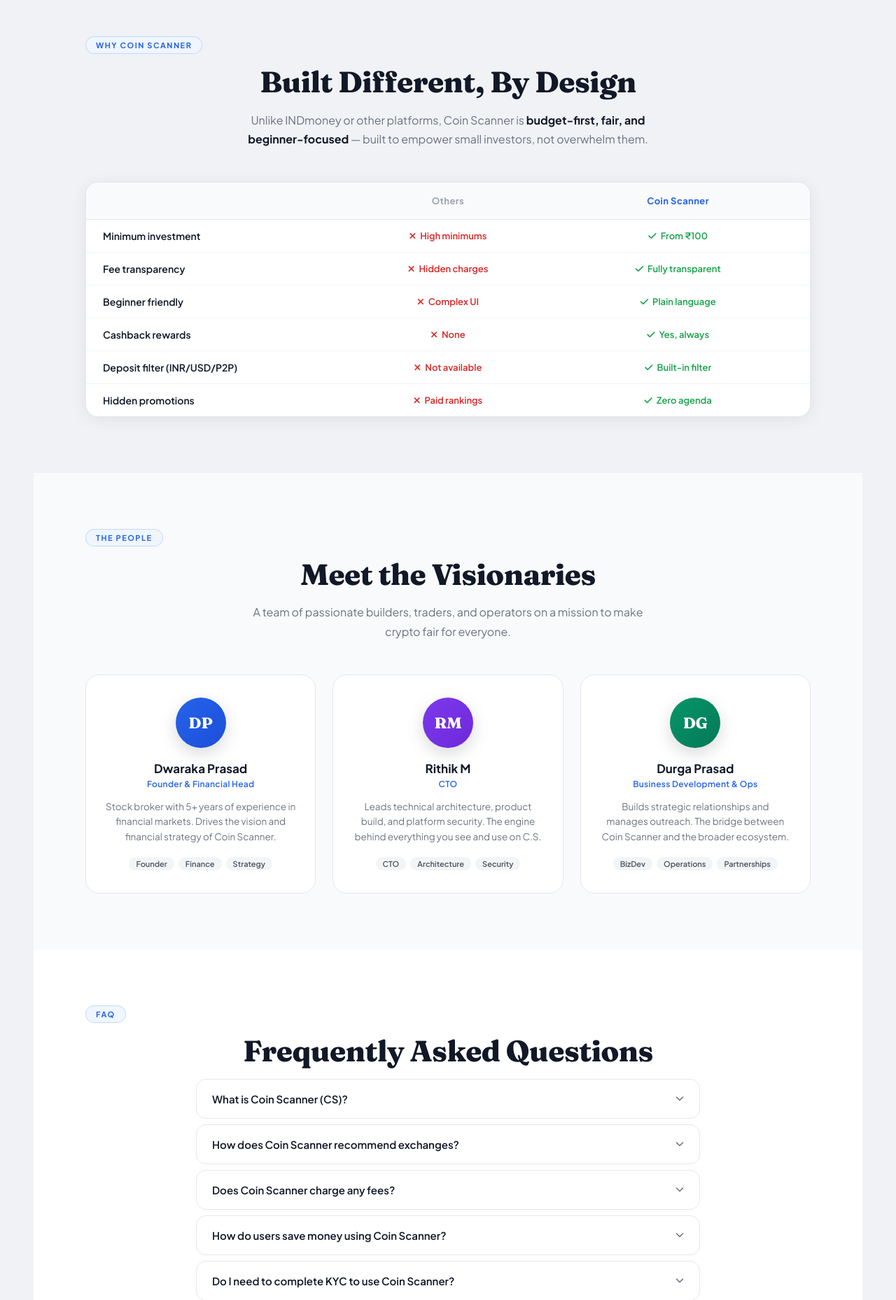
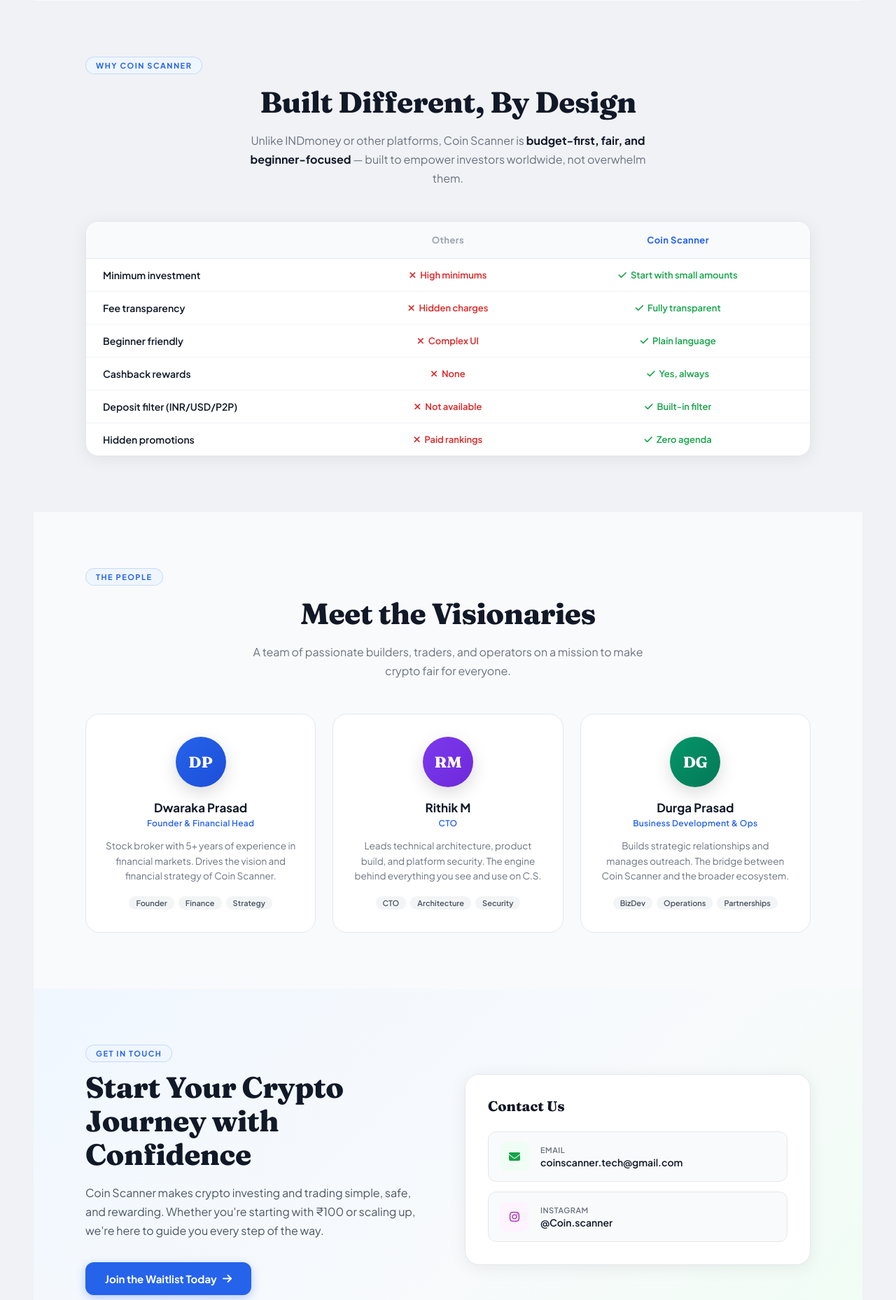
Before and after one commit to Rithikrtk/coinscannerv4, a Flask app: page /about in a window 1280 px wide. Shown: the part 2910-4768 px from the top of the page at 70% size. Run offline with Flask 3, Linux system fonts and the light colour scheme.

Commit message:
remove entire FAQ section

```diff
--- a/templates/auth/login.html
+++ b/templates/auth/login.html
@@ -10,15 +10,15 @@
       <img src="/static/images/logo.png" alt="CoinScanner">
       <div class="auth-logo-text">
         <span class="auth-logo-name">COIN SCANNER</span>
-        <span class="auth-logo-tagline">A product of Agreed Financial Tech Pvt. Ltd.</span>
+        <span class="auth-logo-tagline">Real-time crypto opportunity scanner</span>
       </div>
     </a>
     <div class="auth-left-content">
       <h1>Your <span>crypto intelligence</span> platform</h1>
-      <p>Track live prices, compare exchanges and make smarter investment decisions — all in one place.</p>
+      <p>Track live prices, compare exchanges and make smarter investment and trading decisions — all in one place.</p>
       <div class="auth-features">
         <div><span class="auth-feature-check"><i class="fa-solid fa-check"></i></span> Real-time INR prices from CoinDCX</div>
-        <div><span class="auth-feature-check"><i class="fa-solid fa-check"></i></span> Compare 14+ Indian &amp; global exchanges</div>
+        <div><span class="auth-feature-check"><i class="fa-solid fa-check"></i></span> Compare 14+ exchanges worldwide</div>
         <div><span class="auth-feature-check"><i class="fa-solid fa-check"></i></span> Save coins &amp; exchanges to watchlist</div>
       </div>
     </div>
--- a/templates/auth/signup.html
+++ b/templates/auth/signup.html
@@ -10,12 +10,12 @@
       <img src="/static/images/logo.png" alt="CoinScanner">
       <div class="auth-logo-text">
         <span class="auth-logo-name">COIN SCANNER</span>
-        <span class="auth-logo-tagline">A product of Agreed Financial Tech Pvt. Ltd.</span>
+        <span class="auth-logo-tagline">Real-time crypto opportunity scanner</span>
       </div>
     </a>
     <div class="auth-left-content">
-      <h1>Start your <span>smart investing</span> journey today</h1>
-      <p>Join thousands of investors using CoinScanner to track, compare and invest in crypto with confidence.</p>
+      <h1>Start your <span>smart investing &amp; trading</span> journey today</h1>
+      <p>Join thousands of investors using CoinScanner to track, compare, invest and trade crypto with confidence.</p>
       <div class="auth-features">
         <div><span class="auth-feature-check"><i class="fa-solid fa-check"></i></span> Compare exchanges instantly</div>
         <div><span class="auth-feature-check"><i class="fa-solid fa-check"></i></span> Track real-time crypto prices in INR</div>
--- a/templates/auth/verify.html
+++ b/templates/auth/verify.html
@@ -10,7 +10,7 @@
       <img src="/static/images/logo.png" alt="CoinScanner">
       <div class="auth-logo-text">
         <span class="auth-logo-name">COIN SCANNER</span>
-        <span class="auth-logo-tagline">A product of Agreed Financial Tech Pvt. Ltd.</span>
+        <span class="auth-logo-tagline">Real-time crypto opportunity scanner</span>
       </div>
     </a>
     <div class="auth-left-content">
--- a/templates/auth/verify_email.html
+++ b/templates/auth/verify_email.html
@@ -10,7 +10,7 @@
       <img src="/static/images/logo.png" alt="CoinScanner">
       <div class="auth-logo-text">
         <span class="auth-logo-name">COIN SCANNER</span>
-        <span class="auth-logo-tagline">A product of Agreed Financial Tech Pvt. Ltd.</span>
+        <span class="auth-logo-tagline">Real-time crypto opportunity scanner</span>
       </div>
     </a>
     <div class="auth-left-content">
--- a/templates/auth/verify_phone.html
+++ b/templates/auth/verify_phone.html
@@ -10,7 +10,7 @@
       <img src="/static/images/logo.png" alt="CoinScanner">
       <div class="auth-logo-text">
         <span class="auth-logo-name">COIN SCANNER</span>
-        <span class="auth-logo-tagline">A product of Agreed Financial Tech Pvt. Ltd.</span>
+        <span class="auth-logo-tagline">Real-time crypto opportunity scanner</span>
       </div>
     </a>
     <div class="auth-left-content">
--- a/templates/layouts/base_public.html
+++ b/templates/layouts/base_public.html
@@ -55,7 +55,7 @@
                     <img src="{{ url_for('static', filename='images/logo.png') }}" alt="CoinScanner">
                     <div class="logo-text">
                         <span class="logo-name">COIN SCANNER</span>
-                        <span class="logo-tagline">A product of Agreed Financial Tech Pvt. Ltd.</span>
+                        <span class="logo-tagline">Real-time crypto opportunity scanner</span>
                     </div>
                 </a>
 
@@ -66,7 +66,7 @@
                 <nav class="main-nav" id="mainNav">
                     <a href="{{ url_for('home') }}"    class="{% if page == 'home'    %}active{% endif %}">Home</a>
                     <a href="{{ url_for('compare') }}" class="{% if page == 'compare' %}active{% endif %}">Compare</a>
-                    <a href="{{ url_for('coins') }}"   class="{% if page == 'coins'   %}active{% endif %}">Coins</a>
+                    <a href="{{ url_for('coins') }}"   class="{% if page == 'coins'   %}active{% endif %}">Markets</a>
                     <a href="{{ url_for('news') }}"    class="{% if page == 'news'    %}active{% endif %}">News</a>
                 </nav>
 
@@ -88,7 +88,7 @@
                             <p class="account-email">{{ session.get('user_email') }}</p>
                             <div class="account-section">
                                 <span class="section-title">Services</span>
-                                <a href="{{ url_for('coins') }}">Coins</a>
+                                <a href="{{ url_for('coins') }}">Markets</a>
                                 <a href="{{ url_for('compare') }}">Compare</a>
                                 <a href="{{ url_for('news') }}">News</a>
                             </div>
@@ -141,7 +141,7 @@
                         <img src="/static/images/logo.png" alt="CoinScanner">
                         <div class="pf-logo-text">
                             <span class="pf-logo-name">COIN SCANNER</span>
-                            <span class="pf-logo-tagline">A product of Agreed Financial Tech Pvt. Ltd.</span>
+                            <span class="pf-logo-tagline">Real-time crypto opportunity scanner</span>
                         </div>
                     </a>
                     <div class="pf-social">
@@ -161,14 +161,13 @@
                     <h4>Platform</h4>
                     <a href="{{ url_for('home') }}">Home</a>
                     <a href="{{ url_for('compare') }}">Compare Exchanges</a>
-                    <a href="{{ url_for('coins') }}">Coins</a>
+                    <a href="{{ url_for('coins') }}">Markets</a>
                     <a href="{{ url_for('news') }}">News</a>
                     <a href="/about">About Us</a>
                 </div>
 
                 <div class="pf-col">
                     <h4>Support</h4>
-                    <a href="/about#faq">FAQ</a>
                     <a href="/about#contact">Contact Us</a>
                     <a href="/about">About</a>
                 </div>
@@ -192,7 +191,7 @@
                     <div>
                         <div class="pf-investor-title">Investor Relations</div>
                         <p class="pf-investor-desc">
-                            We're here to connect with investors who share our vision — bringing investors closer, opening doors for conversations, and building partnerships that lead to real growth. Together, we can turn opportunities into lasting impact.
+                            We're here to connect with investors who share our vision — bringing traders and investors closer, opening doors for conversations, and building partnerships that lead to real growth. Together, we can turn opportunities into lasting impact.
                         </p>
                     </div>
                 </div>
@@ -239,7 +238,7 @@
   <a href="{{ url_for('coins') }}"
      class="tab-item {% if page == 'coins' or page == 'coin' %}active{% endif %}">
     <span class="tab-icon"><i class="fa-solid fa-coins"></i></span>
-    <span class="tab-label">Coins</span>
+    <span class="tab-label">Markets</span>
   </a>
 
   <a href="{{ url_for('news') }}"
--- a/templates/public/about.html
+++ b/templates/public/about.html
@@ -4,7 +4,7 @@
 <link rel="stylesheet" href="{{ url_for('static', filename='css/about.css') }}">
 {% endblock %}
 
-{% block title %}Coin Scanner — Your Gateway to Smarter Crypto Investing{% endblock %}
+{% block title %}Coin Scanner — Your Gateway to Smarter Crypto Investing & Trading{% endblock %}
 
 {% block content %}
 
@@ -25,10 +25,10 @@
       <h1 class="lp-hero-title">
         Your Gateway to<br>
         <span class="lp-hero-accent">Smarter Crypto</span><br>
-        Investing
+        Invest & Trade
       </h1>
       <p class="lp-hero-sub">
-        Compare crypto exchanges, find the best fees, and start investing from as little as <strong>₹100</strong> — all in one place. Built for India's next generation of investors.
+        Compare crypto exchanges, find the best fees, and start investing with ease - all in one place. Built for the world's next generation of investors.
       </p>
       <div class="lp-hero-ctas">
         <a href="{{ url_for('signup') }}" class="lp-btn-primary">
@@ -40,8 +40,8 @@
       </div>
       <div class="lp-hero-stats">
         <div class="lp-stat">
-          <span class="lp-stat-num">₹100</span>
-          <span class="lp-stat-label">Minimum to start</span>
+          <span class="lp-stat-num">Start small</span>
+          <span class="lp-stat-label">Invest at your pace</span>
         </div>
         <div class="lp-stat-div"></div>
         <div class="lp-stat">
@@ -51,7 +51,7 @@
         <div class="lp-stat-div"></div>
         <div class="lp-stat">
           <span class="lp-stat-num">0%</span>
-          <span class="lp-stat-label">Hidden agenda</span>
+          <span class="lp-stat-label">No hidden fees</span>
         </div>
       </div>
     </div>
@@ -74,7 +74,7 @@
           <i class="fa-solid fa-magnifying-glass-dollar"></i>
         </div>
         <h3>Find the right exchange</h3>
-        <p>Discover exchanges that fit your budget — starting from as little as ₹100.</p>
+        <p>Start your journey with exchanges that match your budget</p>
       </div>
       <div class="lp-feature-card" style="--delay:0.08s">
         <div class="lp-feature-icon" style="background:#f0fdf4;color:#16a34a">
@@ -196,7 +196,7 @@
             <div class="lp-solution-icon"><i class="fa-solid fa-wallet"></i></div>
             <div>
               <strong>Budget-based discovery</strong>
-              <p>Start with as little as ₹100 and find exchanges that fit your budget.</p>
+              <p>start small and discover options that fit your budget</p>
             </div>
           </div>
           <div class="lp-solution-item">
@@ -240,7 +240,7 @@
   <div class="lp-container">
     <div class="lp-section-tag">Why Coin Scanner</div>
     <h2 class="lp-section-title">Built Different, By Design</h2>
-    <p class="lp-section-lead">Unlike INDmoney or other platforms, Coin Scanner is <strong>budget-first, fair, and beginner-focused</strong> — built to empower small investors, not overwhelm them.</p>
+    <p class="lp-section-lead">Unlike INDmoney or other platforms, Coin Scanner is <strong>budget-first, fair, and beginner-focused</strong> — built to empower investors worldwide, not overwhelm them.</p>
     <div class="lp-compare-table">
       <div class="lp-compare-header">
         <div></div>
@@ -250,7 +250,7 @@
       <div class="lp-compare-row">
         <span>Minimum investment</span>
         <span class="lp-compare-bad"><i class="fa-solid fa-xmark"></i> High minimums</span>
-        <span class="lp-compare-good"><i class="fa-solid fa-check"></i> From ₹100</span>
+        <span class="lp-compare-good"><i class="fa-solid fa-check"></i> Start with small amounts</span>
       </div>
       <div class="lp-compare-row">
         <span>Fee transparency</span>
@@ -328,79 +328,6 @@
 </section>
 
 <!-- ═══════════════════════════════════════════════════════
-     FAQ
-════════════════════════════════════════════════════════ -->
-<section class="lp-section lp-faq-section" id="faq">
-  <div class="lp-container">
-    <div class="lp-section-tag">FAQ</div>
-    <h2 class="lp-section-title">Frequently Asked Questions</h2>
-    <div class="lp-faq-list">
-
-      <div class="lp-faq-item">
-        <button class="lp-faq-q" onclick="toggleFaq(this)">
-          What is Coin Scanner (CS)?
-          <i class="fa-solid fa-chevron-down lp-faq-icon"></i>
-        </button>
-        <div class="lp-faq-a">
-          Coin Scanner is a non-transactional crypto exchange comparison platform that helps users discover, compare, and choose the right crypto exchange based on their budget, risk level, and goals.
-        </div>
-      </div>
-
-      <div class="lp-faq-item">
-        <button class="lp-faq-q" onclick="toggleFaq(this)">
-          How does Coin Scanner recommend exchanges?
-          <i class="fa-solid fa-chevron-down lp-faq-icon"></i>
-        </button>
-        <div class="lp-faq-a">
-          Coin Scanner analyses exchanges based on fees, security, liquidity, features, and performance — then matches them with your budget and preferences to give unbiased, data-driven suggestions.
-        </div>
-      </div>
-
-      <div class="lp-faq-item">
-        <button class="lp-faq-q" onclick="toggleFaq(this)">
-          Does Coin Scanner charge any fees?
-          <i class="fa-solid fa-chevron-down lp-faq-icon"></i>
-        </button>
-        <div class="lp-faq-a">
-          No. Coin Scanner is completely free to use. You can compare exchanges and access all educational content at no cost, forever.
-        </div>
-      </div>
-
-      <div class="lp-faq-item">
-        <button class="lp-faq-q" onclick="toggleFaq(this)">
-          How do users save money using Coin Scanner?
-          <i class="fa-solid fa-chevron-down lp-faq-icon"></i>
-        </button>
-        <div class="lp-faq-a">
-          When users sign up and trade through our partner exchanges, Coin Scanner shares a portion of the commission or brokerage back to you as cashback — reducing your effective trading costs.
-        </div>
-      </div>
-
-      <div class="lp-faq-item">
-        <button class="lp-faq-q" onclick="toggleFaq(this)">
-          Do I need to complete KYC to use Coin Scanner?
-          <i class="fa-solid fa-chevron-down lp-faq-icon"></i>
-        </button>
-        <div class="lp-faq-a">
-          No. You can explore, learn, and compare crypto exchanges on Coin Scanner without completing any KYC. Just sign up and start exploring.
-        </div>
-      </div>
-
-      <div class="lp-faq-item">
-        <button class="lp-faq-q" onclick="toggleFaq(this)">
-          Can I invest with just ₹100?
-          <i class="fa-solid fa-chevron-down lp-faq-icon"></i>
-        </button>
-        <div class="lp-faq-a">
-          Yes! Coin Scanner specifically helps you find exchanges that accept investments starting from ₹100. We filter by budget so you only see what's actually accessible for you.
-        </div>
-      </div>
-
-    </div>
-  </div>
-</section>
-
-<!-- ═══════════════════════════════════════════════════════
      CONTACT
 ════════════════════════════════════════════════════════ -->
 <section class="lp-section lp-contact-section" id="contact">
@@ -410,7 +337,7 @@
         <div class="lp-section-tag">Get in Touch</div>
         <h2 class="lp-section-title" style="text-align:left;margin-bottom:16px">Start Your Crypto Journey with Confidence</h2>
         <p style="color:#4b5563;line-height:1.7;margin-bottom:32px;">
-          Coin Scanner makes crypto investing simple, safe, and rewarding. Whether you're starting with ₹100 or scaling up, we're here to guide you every step of the way.
+          Coin Scanner makes crypto investing and trading simple, safe, and rewarding. Whether you're starting with ₹100 or scaling up, we're here to guide you every step of the way.
         </p>
         <a href="{{ url_for('signup') }}" class="lp-btn-primary">
           Join the Waitlist Today <i class="fa-solid fa-arrow-right"></i>
--- a/templates/public/coins.html
+++ b/templates/public/coins.html
@@ -31,7 +31,7 @@
         <i class="fa-solid fa-arrow-trend-down"></i> Top Losers
       </button>
       <button class="mover-tab" data-tab="picks">
-        <i class="fa-solid fa-star"></i> Top Picks
+        <i class="fa-solid fa-star"></i> Top Opportunities
       </button>
       <button class="movers-collapse" id="moversCollapse">
         <i class="fa-solid fa-chevron-up"></i>
--- a/templates/public/compare.html
+++ b/templates/public/compare.html
@@ -476,7 +476,7 @@
     <!-- DISCLAIMER -->
     <div class="cmp-modal-disclaimer">
       <i class="fa-solid fa-triangle-exclamation"></i>
-      Fees, features and limits may change. Always verify on the official exchange website before investing.
+      Fees, features and limits may change. Always verify on the official exchange website before investing or trading.
     </div>
 
   </div>
--- a/templates/public/investors.html
+++ b/templates/public/investors.html
@@ -20,7 +20,7 @@
         <div class="inv-section-label">Get in Touch</div>
         <h2 class="inv-section-title" style="text-align:left">Interested in<br>Partnering With Us?</h2>
         <p class="inv-body-text">
-          We welcome conversations with angels, family offices, VCs, and strategic partners who share our vision of making crypto accessible to every Indian.
+          We welcome conversations with angels, family offices, VCs, and strategic partners who share our vision of making crypto accessible to everyone worldwide.
         </p>
         <p class="inv-body-text">
           Fill in the form and we'll respond within 48 hours. All conversations are strictly confidential.
```
Also changed, not shown: static/css/coins.css (+6 -5 lines), static/css/home.css (+31 -7 lines), static/js/coin.js (+16 -9 lines), static/js/home.js (+52 -30 lines), templates/public/coin.html (+6 -14 lines), templates/public/home.html (+8 -8 lines).
